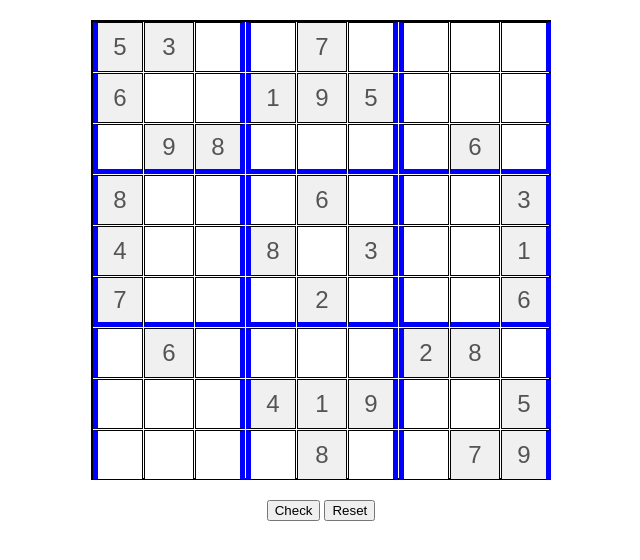
After one commit to Atarian-ByVoid/sudoku_django, a Django app: page /game in a window 1280 px wide. The commit adds this page. Shown: the top 560 px of the page, without its empty margins (319-959 px from the left). Run offline with Django 4.2, Linux system fonts and the light colour scheme; the visitor is signed in with stand-in values (Sample User, id 1).

Commit message:
feat: IMplementação dos arquivos esaticos  e do game

```diff
--- /dev/null
+++ b/game/static/css/sudoku.css
@@ -0,0 +1,50 @@
+.sudoku-container {
+  text-align: center;
+}
+
+.sudoku-board {
+  display: grid;
+  grid-template-columns: repeat(9, 50px);
+  grid-template-rows: repeat(9, 50px);
+  gap: 1px;
+  border: 2px solid #000;
+  width: 456px;
+  height: 456px;
+  margin: 20px auto;
+  position: relative;
+}
+
+.cell {
+  width: 50px;
+  height: 50px;
+  text-align: center;
+  vertical-align: middle;
+  font-size: 24px;
+  border: 1px solid #000;
+  box-sizing: border-box;
+}
+
+.cell[disabled] {
+  background-color: #f0f0f0;
+}
+
+.button {
+  font-size: 16px;
+  margin: 5px;
+}
+
+.cell:nth-child(3n) {
+  border-right: 5px solid blue;
+}
+
+.cell:nth-child(3n-8) {
+  border-left: 5px solid blue;
+}
+
+.cell:nth-child(n + 19):nth-child(-n + 27) {
+  border-bottom: 5px solid blue;
+}
+
+.cell:nth-child(n + 46):nth-child(-n + 54) {
+  border-bottom: 5px solid blue;
+}
--- /dev/null
+++ b/game/static/js/sudoku.js
@@ -0,0 +1,89 @@
+const board = [
+  [5, 3, 0, 0, 7, 0, 0, 0, 0],
+  [6, 0, 0, 1, 9, 5, 0, 0, 0],
+  [0, 9, 8, 0, 0, 0, 0, 6, 0],
+  [8, 0, 0, 0, 6, 0, 0, 0, 3],
+  [4, 0, 0, 8, 0, 3, 0, 0, 1],
+  [7, 0, 0, 0, 2, 0, 0, 0, 6],
+  [0, 6, 0, 0, 0, 0, 2, 8, 0],
+  [0, 0, 0, 4, 1, 9, 0, 0, 5],
+  [0, 0, 0, 0, 8, 0, 0, 7, 9]
+];
+
+function createSudokuBoard() {
+  const boardContainer = document.getElementById('sudoku-board');
+  for (let i = 0; i < 9; i++) {
+    for (let j = 0; j < 9; j++) {
+      const cell = document.createElement('input');
+      cell.setAttribute('type', 'text');
+      cell.setAttribute('class', 'cell');
+      cell.setAttribute('maxlength', '1');
+      if (board[i][j] !== 0) {
+        cell.value = board[i][j];
+        cell.setAttribute('disabled', 'true');
+      }
+      cell.dataset.row = i;
+      cell.dataset.col = j;
+      boardContainer.appendChild(cell);
+    }
+  }
+}
+
+function checkSolution() {
+  const numbers = new Set([1, 2, 3, 4, 5, 6, 7, 8, 9]);
+
+  for (let i = 0; i < 9; i++) {
+    const row = [];
+    const col = [];
+    const block = [];
+
+    for (let j = 0; j < 9; j++) {
+      const cell = document.querySelector(`[data-row="${i}"][data-col="${j}"]`);
+
+      if (row.includes(cell.value) || cell.value === '') {
+        alert('Solução inválida!');
+        return;
+      }
+      row.push(cell.value);
+
+      const colCell = document.querySelector(`[data-row="${j}"][data-col="${i}"]`);
+      if (col.includes(colCell.value) || colCell.value === '') {
+        alert('Solução inválida!');
+        return;
+      }
+      col.push(colCell.value);
+
+      const blockRow = Math.floor(i / 3) * 3 + Math.floor(j / 3);
+      const blockCol = (i % 3) * 3 + (j % 3);
+      const blockCell = document.querySelector(`[data-row="${blockRow}"][data-col="${blockCol}"]`);
+      if (block.includes(blockCell.value) || blockCell.value === '') {
+        alert('Solução inválida!');
+        return;
+      }
+      block.push(blockCell.value);
+
+      numbers.add(cell.value);
+    }
+  }
+
+  if (numbers.size !== 9) {
+    alert('Solução inválida!');
+  } else {
+    alert('Solução válida! Sudoku resolvido.');
+  }
+}
+
+function resetSudoku() {
+  const cells = document.querySelectorAll('.cell');
+  cells.forEach((cell) => {
+    if (!cell.hasAttribute('disabled')) {
+      cell.value = '';
+    }
+  });
+}
+
+createSudokuBoard();
+
+document.getElementById('check-button').addEventListener('click', checkSolution);
+
+document.getElementById('reset-button').addEventListener('click', resetSudoku);
--- a/game/templates/exports/footer.html
+++ b/game/templates/exports/footer.html
@@ -1,3 +1,4 @@
+{% load static %}
 <!DOCTYPE html>
 <html lang="en">
 <head>
--- a/game/templates/exports/header.html
+++ b/game/templates/exports/header.html
@@ -1,3 +1,5 @@
+
+{% load static %}
 <!DOCTYPE html>
 <html lang="en">
 <head>
--- /dev/null
+++ b/game/templates/game.html
@@ -0,0 +1,21 @@
+
+{% load static %}
+<!DOCTYPE html>
+<html>
+
+<head>
+  <title>Sudoku Game</title>
+  <link rel="stylesheet" type="text/css" href="{% static 'css/sudoku.css' %}">
+</head>
+
+<body>
+  <div class="sudoku-container">
+    <div id="sudoku-board" class="sudoku-board">
+    </div>
+    <button id="check-button">Check</button>
+    <button id="reset-button">Reset</button>
+  </div>
+  <script src="{% static 'js/sudoku.js' %}" defer></script>
+</body>
+
+</html>
--- a/game/templates/home.html
+++ b/game/templates/home.html
@@ -1,3 +1,4 @@
+{% load static %}
 <!DOCTYPE html>
 <html lang="en">
 <head>
--- a/game/templates/login.html
+++ b/game/templates/login.html
@@ -1,4 +1,4 @@
-
+{% load static %}
 {% block content %}
 <form method="post">
     {% csrf_token %}
--- a/game/templates/register.html
+++ b/game/templates/register.html
@@ -1,3 +1,4 @@
+{% load static %}
 {% block content %}
 <div class="main-content center container">
 </div>
--- a/game/templates/tutorial.html
+++ b/game/templates/tutorial.html
@@ -1,3 +1,4 @@
+{% load static %}
 <!DOCTYPE html>
 <html lang="en">
 <head>
--- a/game/urls.py
+++ b/game/urls.py
@@ -1,10 +1,11 @@
 from django.urls import path
-from .views import about, register,tutorial,user_login,home
+from .views import about, register,tutorial,user_login,home,game
 
 urlpatterns = [
     path('', user_login, name='user_login'),
     path('about', about, name='about'),
     path('tutorial', tutorial, name='tutorial'),
     path('home', home, name='home'),
+    path('game', game, name='game'),
     path('register', register, name='register'),
 ]
--- a/game/views.py
+++ b/game/views.py
@@ -13,6 +13,10 @@ def home(request):
 @login_required
 def about(request):
     return render(request, 'about.html')
+
+@login_required
+def game(request):
+    return render(request, 'game.html')
 
 @login_required
 def tutorial(request):
--- a/sudoku/settings.py
+++ b/sudoku/settings.py
@@ -1,4 +1,5 @@
 
+import os
 from pathlib import Path
 
 BASE_DIR = Path(__file__).resolve().parent.parent
@@ -14,7 +15,8 @@ DEBUG = True
 ALLOWED_HOSTS = []
 
 
-# Application definition
+STATIC_URL = '/static/'
+STATICFILES_DIRS = [os.path.join(BASE_DIR, 'game/static')]
 
 INSTALLED_APPS = [
     'django.contrib.admin',
```
